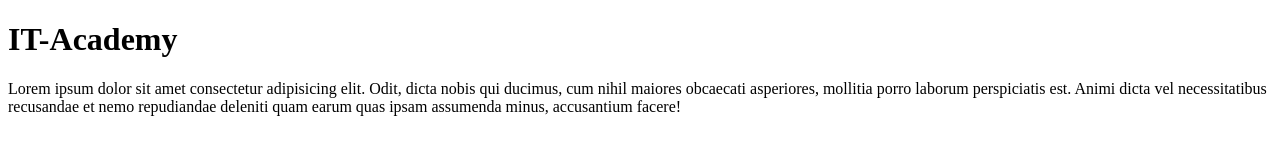
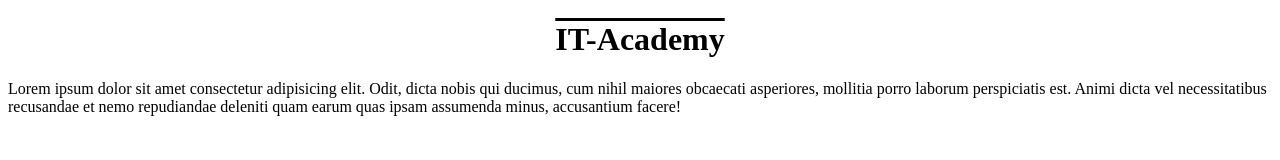
Before and after one commit to OrozobekovDosbol/13.11.22, a plain HTML site: page index.html in a window 1280 px wide. Drawn offline with Linux system fonts and the light colour scheme.

Commit message:
Created the izmenenie

```diff
--- a/style.css
+++ b/style.css
@@ -1,3 +1,7 @@
 * {
   box-sizing: border-box;
 }
+h1 {
+  text-align: center;
+  text-decoration: overline;
+}
```
